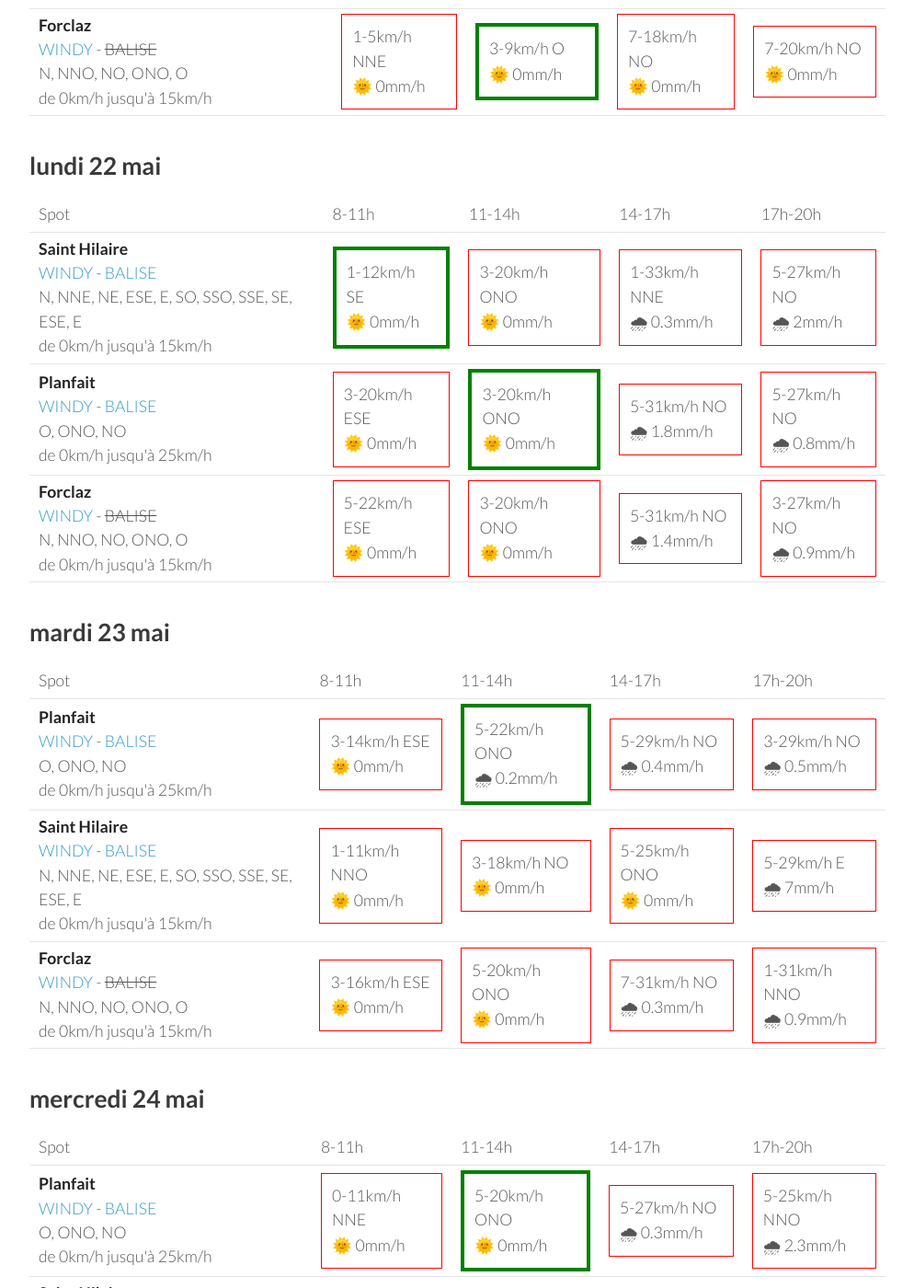
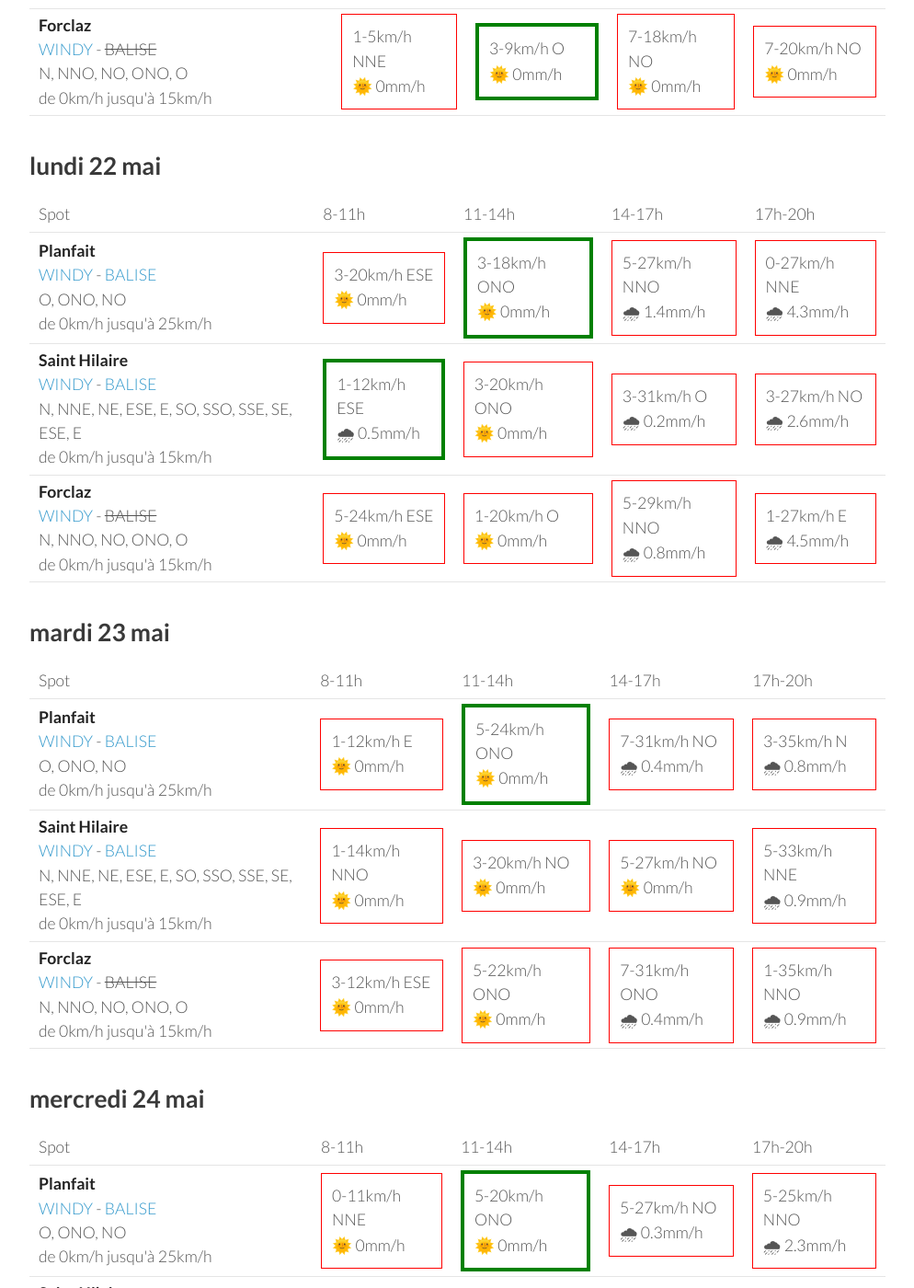
Before and after one commit to parapente-dans-le-nord/parapente-dans-le-nord.github.io, a Jekyll site: the page built from alpes_nord.markdown, in a window 1280 px wide and 1400 px high, scrolled down 1124 px. Shown: the whole window at 92% size, without its empty margins (26-1020 px from the left). Built offline with Jekyll 4.4.1, drawn with Linux system fonts in a browser that asks for light colours; some of the changed text lies outside the part shown.

Commit message:
update index.markdown

```diff
--- a/alpes_nord.markdown
+++ b/alpes_nord.markdown
@@ -111,32 +111,32 @@ page mise à jour le samedi 20 mai 13:26
       <td>17h-20h</td>
     </tr>
 <tr>
-        <td><strong>Saint Hilaire</strong><br><a href="https://windy.com/45.307/5.888?45.087,5.889,9,m:eUFagkX">WINDY</a> - <span class=""><a href="http://www.balisemeteo.com/balise.php?idBalise=61">BALISE</a> </span><br> <span class="vent-favorable">N, NNE, NE, ESE, E, SO, SSO, SSE, SE, ESE, E</span><br><span class="force-vent">de 0km/h jusqu'à 15km/h</span> </td>
+        <td><strong>Planfait</strong><br><a href="https://windy.com/45.853/6.223?45.415,6.223,8">WINDY</a> - <span class=""><a href="https://www.openwindmap.org/PP496">BALISE</a> </span><br> <span class="vent-favorable">O, ONO, NO</span><br><span class="force-vent">de 0km/h jusqu'à 25km/h</span> </td>
 
-            <td><div class="flyable"><p>1-12km/h SE</p><p>🌞 0mm/h</p></div></td>
-            <td><div class="not-flyable"><p>3-20km/h ONO</p><p>🌞 0mm/h</p></div></td>
-            <td><div class="not-flyable"><p>1-33km/h NNE</p><p>🌧 0.3mm/h</p></div></td>
-            <td><div class="not-flyable"><p>5-27km/h NO</p><p>🌧 2mm/h</p></div></td>
+            <td><div class="not-flyable"><p>3-20km/h ESE</p><p>🌞 0mm/h</p></div></td>
+            <td><div class="flyable"><p>3-18km/h ONO</p><p>🌞 0mm/h</p></div></td>
+            <td><div class="not-flyable"><p>5-27km/h NNO</p><p>🌧 1.4mm/h</p></div></td>
+            <td><div class="not-flyable"><p>0-27km/h NNE</p><p>🌧 4.3mm/h</p></div></td>
 
 
     </tr>
 <tr>
-        <td><strong>Planfait</strong><br><a href="https://windy.com/45.853/6.223?45.415,6.223,8">WINDY</a> - <span class=""><a href="https://www.openwindmap.org/PP496">BALISE</a> </span><br> <span class="vent-favorable">O, ONO, NO</span><br><span class="force-vent">de 0km/h jusqu'à 25km/h</span> </td>
+        <td><strong>Saint Hilaire</strong><br><a href="https://windy.com/45.307/5.888?45.087,5.889,9,m:eUFagkX">WINDY</a> - <span class=""><a href="http://www.balisemeteo.com/balise.php?idBalise=61">BALISE</a> </span><br> <span class="vent-favorable">N, NNE, NE, ESE, E, SO, SSO, SSE, SE, ESE, E</span><br><span class="force-vent">de 0km/h jusqu'à 15km/h</span> </td>
 
-            <td><div class="not-flyable"><p>3-20km/h ESE</p><p>🌞 0mm/h</p></div></td>
-            <td><div class="flyable"><p>3-20km/h ONO</p><p>🌞 0mm/h</p></div></td>
-            <td><div class="not-flyable"><p>5-31km/h NO</p><p>🌧 1.8mm/h</p></div></td>
-            <td><div class="not-flyable"><p>5-27km/h NO</p><p>🌧 0.8mm/h</p></div></td>
+            <td><div class="flyable"><p>1-12km/h ESE</p><p>🌧 0.5mm/h</p></div></td>
+            <td><div class="not-flyable"><p>3-20km/h ONO</p><p>🌞 0mm/h</p></div></td>
+            <td><div class="not-flyable"><p>3-31km/h O</p><p>🌧 0.2mm/h</p></div></td>
+            <td><div class="not-flyable"><p>3-27km/h NO</p><p>🌧 2.6mm/h</p></div></td>
 
 
     </tr>
 <tr>
         <td><strong>Forclaz</strong><br><a href="https://windy.com/45.814/6.247?45.375,6.246,8,m:eVwaglz">WINDY</a> - <span class="no-balise"> BALISE </span><br> <span class="vent-favorable">N, NNO, NO, ONO, O</span><br><span class="force-vent">de 0km/h jusqu'à 15km/h</span> </td>
 
-            <td><div class="not-flyable"><p>5-22km/h ESE</p><p>🌞 0mm/h</p></div></td>
-            <td><div class="not-flyable"><p>3-20km/h ONO</p><p>🌞 0mm/h</p></div></td>
-            <td><div class="not-flyable"><p>5-31km/h NO</p><p>🌧 1.4mm/h</p></div></td>
-            <td><div class="not-flyable"><p>3-27km/h NO</p><p>🌧 0.9mm/h</p></div></td>
+            <td><div class="not-flyable"><p>5-24km/h ESE</p><p>🌞 0mm/h</p></div></td>
+            <td><div class="not-flyable"><p>1-20km/h O</p><p>🌞 0mm/h</p></div></td>
+            <td><div class="not-flyable"><p>5-29km/h NNO</p><p>🌧 0.8mm/h</p></div></td>
+            <td><div class="not-flyable"><p>1-27km/h E</p><p>🌧 4.5mm/h</p></div></td>
 
 
     </tr>
@@ -159,30 +159,30 @@ page mise à jour le samedi 20 mai 13:26
 <tr>
         <td><strong>Planfait</strong><br><a href="https://windy.com/45.853/6.223?45.415,6.223,8">WINDY</a> - <span class=""><a href="https://www.openwindmap.org/PP496">BALISE</a> </span><br> <span class="vent-favorable">O, ONO, NO</span><br><span class="force-vent">de 0km/h jusqu'à 25km/h</span> </td>
 
-            <td><div class="not-flyable"><p>3-14km/h ESE</p><p>🌞 0mm/h</p></div></td>
-            <td><div class="flyable"><p>5-22km/h ONO</p><p>🌧 0.2mm/h</p></div></td>
-            <td><div class="not-flyable"><p>5-29km/h NO</p><p>🌧 0.4mm/h</p></div></td>
-            <td><div class="not-flyable"><p>3-29km/h NO</p><p>🌧 0.5mm/h</p></div></td>
+            <td><div class="not-flyable"><p>1-12km/h E</p><p>🌞 0mm/h</p></div></td>
+            <td><div class="flyable"><p>5-24km/h ONO</p><p>🌞 0mm/h</p></div></td>
+            <td><div class="not-flyable"><p>7-31km/h NO</p><p>🌧 0.4mm/h</p></div></td>
+            <td><div class="not-flyable"><p>3-35km/h N</p><p>🌧 0.8mm/h</p></div></td>
 
 
     </tr>
 <tr>
         <td><strong>Saint Hilaire</strong><br><a href="https://windy.com/45.307/5.888?45.087,5.889,9,m:eUFagkX">WINDY</a> - <span class=""><a href="http://www.balisemeteo.com/balise.php?idBalise=61">BALISE</a> </span><br> <span class="vent-favorable">N, NNE, NE, ESE, E, SO, SSO, SSE, SE, ESE, E</span><br><span class="force-vent">de 0km/h jusqu'à 15km/h</span> </td>
 
-            <td><div class="not-flyable"><p>1-11km/h NNO</p><p>🌞 0mm/h</p></div></td>
-            <td><div class="not-flyable"><p>3-18km/h NO</p><p>🌞 0mm/h</p></div></td>
-            <td><div class="not-flyable"><p>5-25km/h ONO</p><p>🌞 0mm/h</p></div></td>
-            <td><div class="not-flyable"><p>5-29km/h E</p><p>🌧 7mm/h</p></div></td>
+            <td><div class="not-flyable"><p>1-14km/h NNO</p><p>🌞 0mm/h</p></div></td>
+            <td><div class="not-flyable"><p>3-20km/h NO</p><p>🌞 0mm/h</p></div></td>
+            <td><div class="not-flyable"><p>5-27km/h NO</p><p>🌞 0mm/h</p></div></td>
+            <td><div class="not-flyable"><p>5-33km/h NNE</p><p>🌧 0.9mm/h</p></div></td>
 
 
     </tr>
 <tr>
         <td><strong>Forclaz</strong><br><a href="https://windy.com/45.814/6.247?45.375,6.246,8,m:eVwaglz">WINDY</a> - <span class="no-balise"> BALISE </span><br> <span class="vent-favorable">N, NNO, NO, ONO, O</span><br><span class="force-vent">de 0km/h jusqu'à 15km/h</span> </td>
 
-            <td><div class="not-flyable"><p>3-16km/h ESE</p><p>🌞 0mm/h</p></div></td>
-            <td><div class="not-flyable"><p>5-20km/h ONO</p><p>🌞 0mm/h</p></div></td>
-            <td><div class="not-flyable"><p>7-31km/h NO</p><p>🌧 0.3mm/h</p></div></td>
-            <td><div class="not-flyable"><p>1-31km/h NNO</p><p>🌧 0.9mm/h</p></div></td>
+            <td><div class="not-flyable"><p>3-12km/h ESE</p><p>🌞 0mm/h</p></div></td>
+            <td><div class="not-flyable"><p>5-22km/h ONO</p><p>🌞 0mm/h</p></div></td>
+            <td><div class="not-flyable"><p>7-31km/h ONO</p><p>🌧 0.4mm/h</p></div></td>
+            <td><div class="not-flyable"><p>1-35km/h NNO</p><p>🌧 0.9mm/h</p></div></td>
 
 
     </tr>
```
Also changed, not shown: other parts of alpes_nord.markdown (+1 -1 lines).
